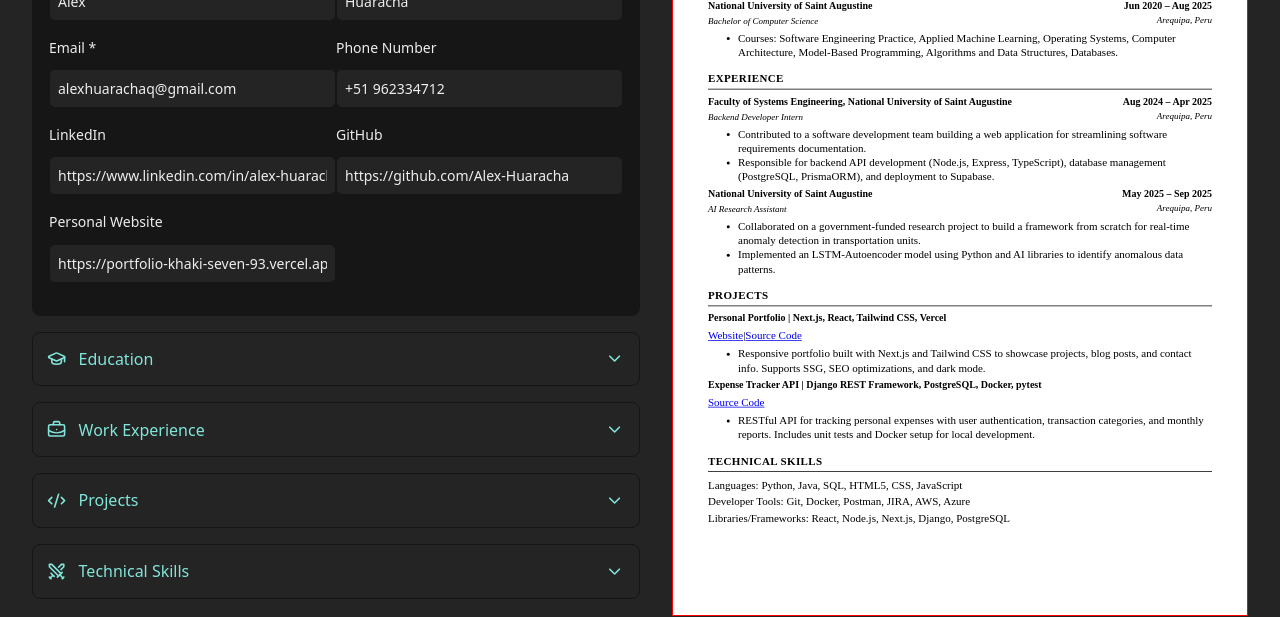
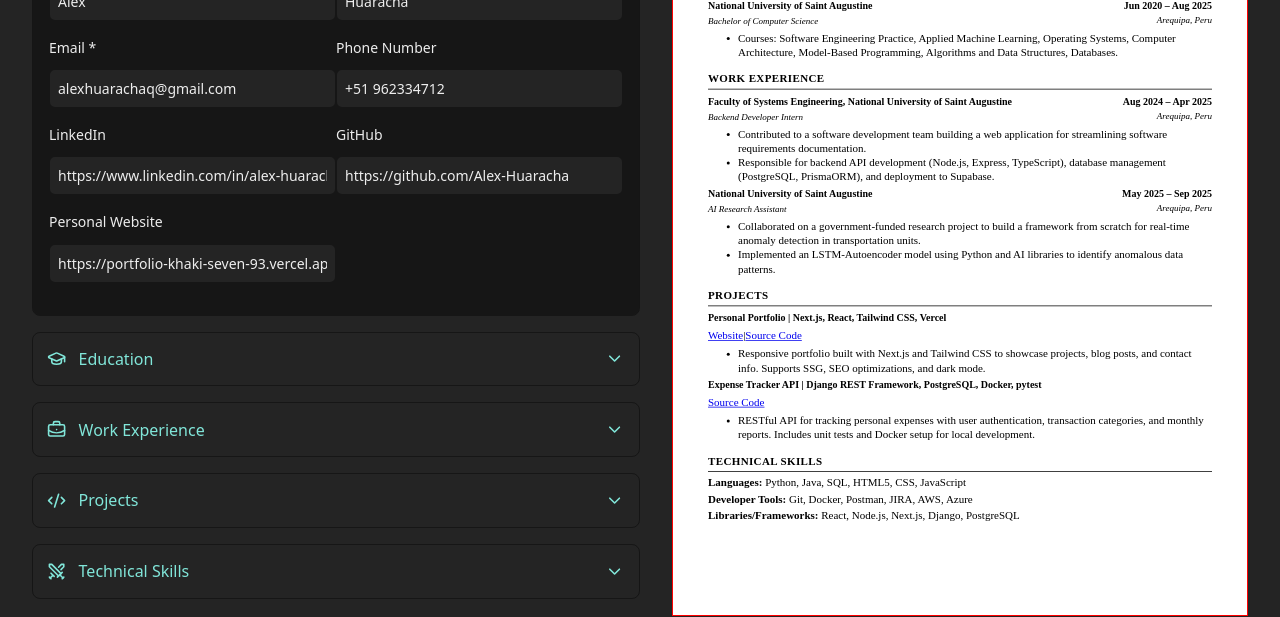
Before and after one commit to Alex-Huaracha/cv-forge, a React (Vite) app: page / in a window 1280 px wide. Shown: the part 312-929 px from the top of the page. Built offline with nearby package versions, Linux system fonts and the light colour scheme.

Commit message:
feat: update section titles and add styling for technical skills in ResumePreview

```diff
--- a/src/components/ResumePreview/ResumePreview.css
+++ b/src/components/ResumePreview/ResumePreview.css
@@ -64,7 +64,7 @@
   flex-shrink: 0;
 }
 
-/* Sections */
+/* Sections (Education & Experience) */
 .resume-section {
   margin-top: 0.7rem;
 }
@@ -141,6 +141,20 @@
   line-height: 1.3;
 }
 
+/* Technical Skills */
+.skill-entry {
+  margin-bottom: 0.3em;
+  line-height: 1.2;
+}
+
+.skill-category {
+  font-weight: bold;
+}
+
+.skill-list {
+  font-weight: normal;
+}
+
 /* Mobile - Zoom out */
 @media (max-width: 768px) {
   .resume {
--- a/src/components/ResumePreview/ResumePreview.jsx
+++ b/src/components/ResumePreview/ResumePreview.jsx
@@ -155,7 +155,7 @@ export function ResumePreview({ data }) {
       {workExperience.length > 0 &&
         workExperience.some((work) => work.company || work.position) && (
           <section className="resume-section">
-            <h2 className="section-title">Experience</h2>
+            <h2 className="section-title">Work Experience</h2>
             <div className="section-content">
               {workExperience.map((work) => {
                 if (!work.company && !work.position) return null;
```
